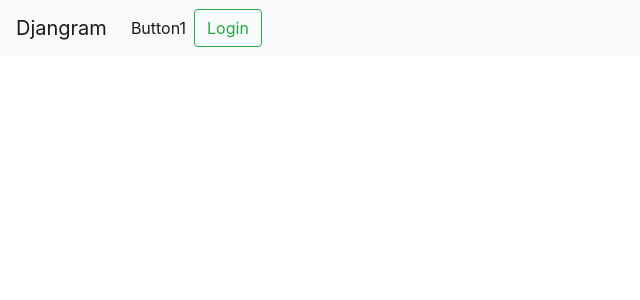
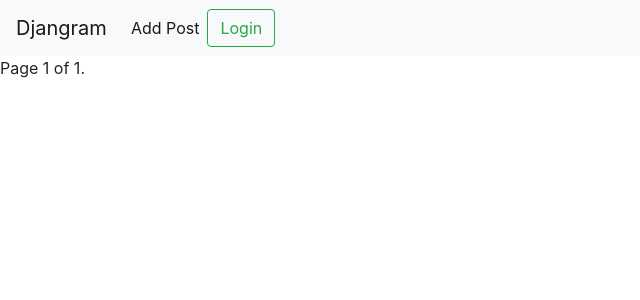
Before and after one commit to barnie-by/Djangram, a Django app: page / in a window 1280 px wide. Shown: the top 300 px of the page, without its empty margins (0-640 px from the left). Run offline with Django 4.2, Linux system fonts and the light colour scheme; data that the repository does not hold is empty; some libraries are stand-ins or nearby versions.

Commit message:
Post_add: Created ability to add new post Pagination created

```diff
--- a/blog_core/models.py
+++ b/blog_core/models.py
@@ -10,7 +10,8 @@ class Posts(models.Model):
     slug = models.SlugField(max_length=50, unique=True, db_index=True, verbose_name='URL')
 
     def get_absolute_url(self):
-        return reverse('post', kwargs={'post_slug': self.slug})
+        # return reverse('post', kwargs={'post_slug': self.slug})
+        return reverse("post_detail", args=[self.id])
 
     class Meta:
         verbose_name_plural = 'Posts'
--- a/blog_core/urls.py
+++ b/blog_core/urls.py
@@ -1,8 +1,8 @@
 from django.urls import path
-from .views import Home, PostDetail
+from .views import Home, PostDetail, Add
 
 urlpatterns = [
     path('', Home.as_view(), name='home'),
-    path('article/<int:pk>', PostDetail.as_view(), name='post_detail')
-
+    path('article/<int:pk>', PostDetail.as_view(), name='post_detail'),
+    path('add_post/', Add.as_view(), name='post_add')
 ]
--- a/blog_core/views.py
+++ b/blog_core/views.py
@@ -1,13 +1,21 @@
 from blog_core.models import Posts
-from django.views.generic import ListView, DetailView
+from django.views.generic import ListView, DetailView, CreateView
 
 
 class Home(ListView):
+    paginate_by = 3
     model = Posts
     template_name = 'all_posts.html'
     context_object_name = "post"
+    ordering = ['-published']
 
 
 class PostDetail(DetailView):
     model = Posts
     template_name = 'post_detail.html'
+
+
+class Add(CreateView):
+    model = Posts
+    template_name = 'add_post.html'
+    fields = ('author', 'content')
--- a/templates/base.html
+++ b/templates/base.html
@@ -12,7 +12,7 @@
   <div class="collapse navbar-collapse" id="navbarNav">
     <ul class="navbar-nav">
       <li class="nav-item active">
-        <a class="nav-link" href="#"> Button1 <span class="sr-only">(current)</span></a>
+        <a class="nav-link" href="{% url 'post_add' %}"> Add Post <span class="sr-only">(current)</span></a>
       </li>
     </ul>
       <button class="btn btn-outline-success my-2 my-sm-0" type="submit">Login</button>
@@ -22,6 +22,21 @@
 <body>
 {% block content %}
 {% endblock %}
+<div class="pagination">
+    <span class="step-links">
+        {% if page_obj.has_previous %}
+            <a href="?page=1">&laquo; first</a>
+            <a href="?page={{ page_obj.previous_page_number }}">previous</a>
+        {% endif %}
+        <span class="current">
+            Page {{ page_obj.number }} of {{ page_obj.paginator.num_pages }}.
+        </span>
+        {% if page_obj.has_next %}
+            <a href="?page={{ page_obj.next_page_number }}">next</a>
+            <a href="?page={{ page_obj.paginator.num_pages }}">last &raquo;</a>
+        {% endif %}
+    </span>
+</div>
 <script src="https://code.jquery.com/jquery-3.2.1.slim.min.js" integrity="sha384-KJ3o2DKtIkvYIK3UENzmM7KCkRr/rE9/Qpg6aAZGJwFDMVNA/GpGFF93hXpG5KkN" crossorigin="anonymous"></script>
 <script src="https://cdn.jsdelivr.net/npm/popper.js@1.12.9/dist/umd/popper.min.js" integrity="sha384-ApNbgh9B+Y1QKtv3Rn7W3mgPxhU9K/ScQsAP7hUibX39j7fakFPskvXusvfa0b4Q" crossorigin="anonymous"></script>
 <script src="https://cdn.jsdelivr.net/npm/bootstrap@4.0.0/dist/js/bootstrap.min.js" integrity="sha384-JZR6Spejh4U02d8jOt6vLEHfe/JQGiRRSQQxSfFWpi1MquVdAyjUar5+76PVCmYl" crossorigin="anonymous"></script>
```
Also changed, not shown: templates/add_post.html (added, +9 -0 lines).
